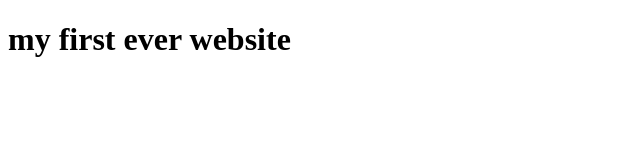
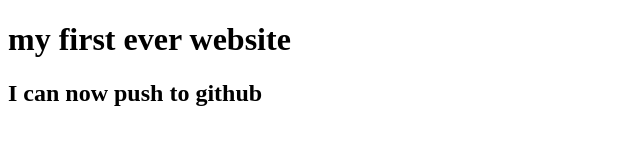
Before and after one commit to grass-toucher/first-git-push-, a plain HTML site: page index.html in a window 1280 px wide. Shown: the whole page, without its empty margins (0-640 px from the left). Drawn offline with Linux system fonts and the light colour scheme.

Commit message:
learned github

```diff
--- a/index.html
+++ b/index.html
@@ -8,5 +8,6 @@
 </head>
     <body>
     <h1>my first ever website</h1>
+    <h2> I can now push to github</h2>
     </body>
 </html>
```
